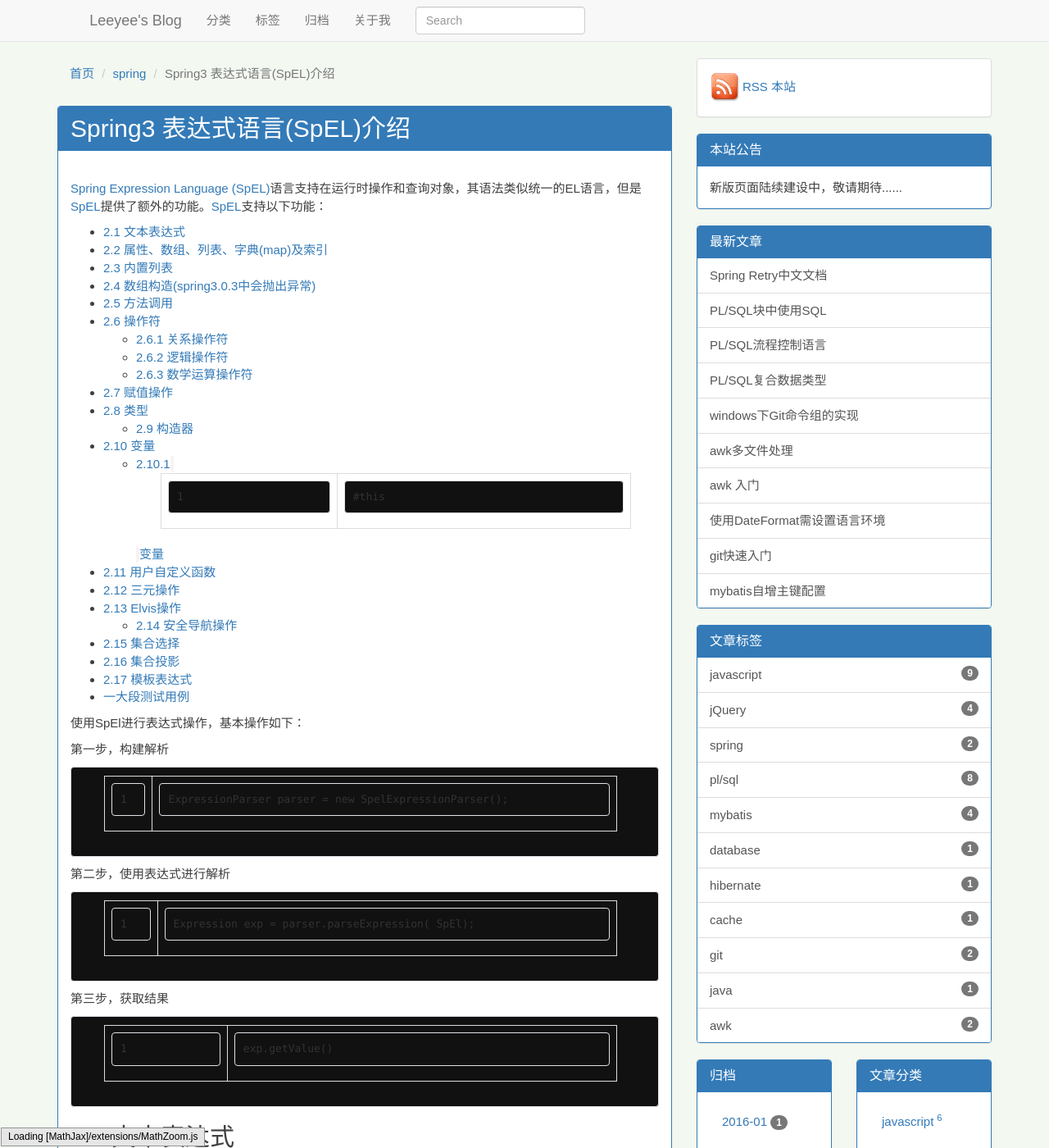
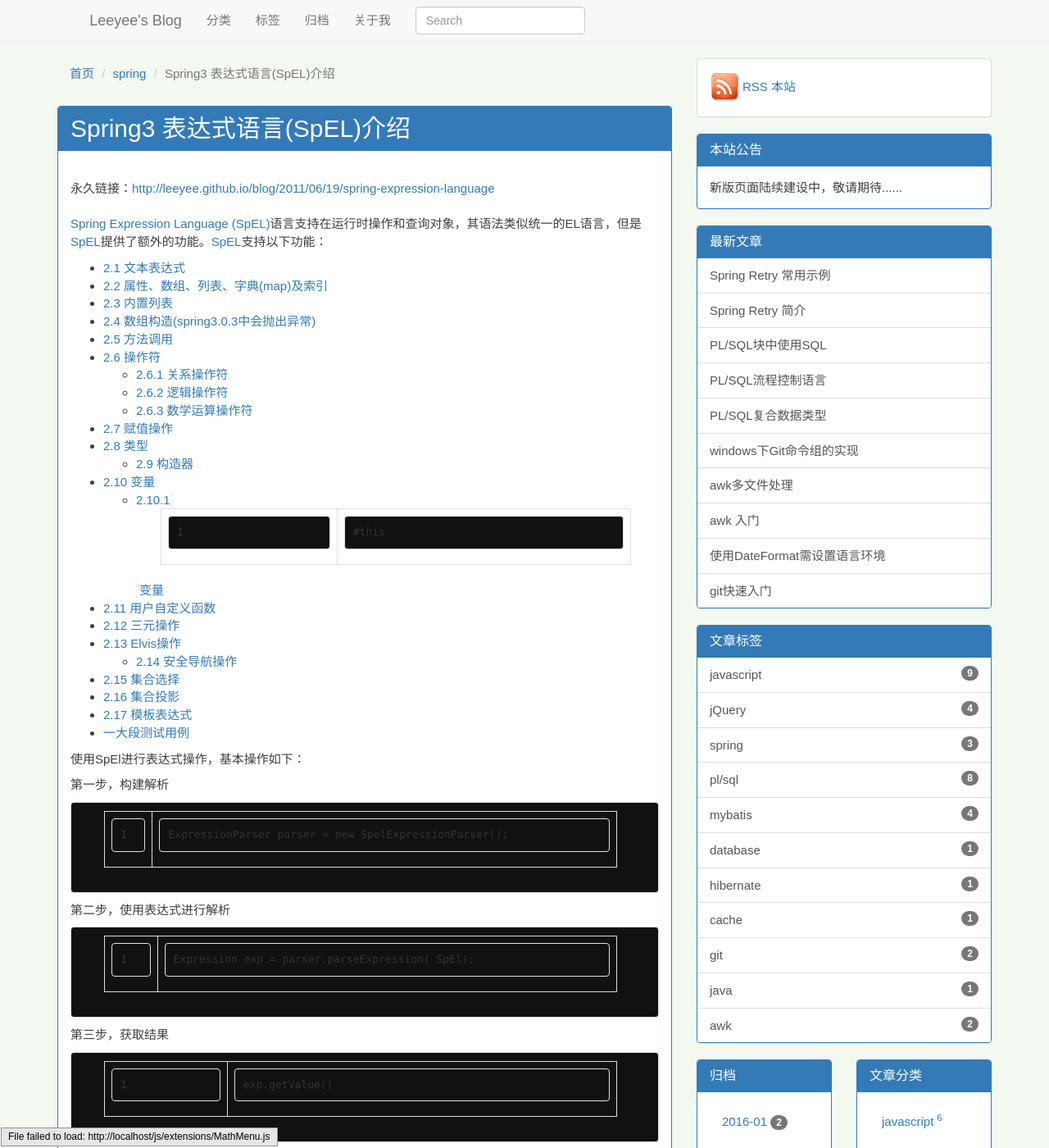
Before and after one commit to leeyee/leeyee.github.com, a Jekyll site: the page built from _posts/spring/2011-06-19-spring-expression-language.md, in a window 1280 px wide and 1400 px high. Shown: the whole window at 82% size. Built offline with Jekyll 4.4.1, drawn with Linux system fonts in a browser that asks for light colours; nearby versions of some CDN libraries; a script that is not in the unit is left out; comment, search, counter and statistics services are not loaded; some of the changed lines change nothing that is shown; some of the changed text lies outside the part shown.

Commit message:
添加spring retry 常用示例

```diff
--- a/_layouts/post.html
+++ b/_layouts/post.html
@@ -22,7 +22,12 @@
             </a>
             {% endif %}
         </address>
-        <div id="j_article">{{ content }}</div>
+        <div id="j_article">
+            <div>永久链接：<a href="{{site.url}}{{page.url}}">{{site.url}}{{page.url}}</a></div>
+            <br/>
+            {{ content }}
+        </div>
+        <div style="margin-bottom: 8px;">永久链接：<a href="{{site.url}}{{page.url}}">{{site.url}}{{page.url}}</a></div>
         <div class="panel" style="margin-top: 40px">
             <dl style="margin: 5px 0px">
                 <dt style="border-bottom:1px #cccccc dashed;margin-bottom: 5px;padding-bottom: 3px">相关阅读</dt>
--- a/_posts/spring/2016-01-17-spring-retry-simple-introduce.md
+++ b/_posts/spring/2016-01-17-spring-retry-simple-introduce.md
@@ -1,10 +1,10 @@
 ---
 layout: post
-title: Spring Retry中文文档
-description: Spring-Retry中文文档
+title: Spring Retry 简介
+description: Spring-Retry 简介
 category: spring
 tag: [spring]
-keywords: [spring-retry,retry,spring重试]
+keywords: [spring-retry,retry,spring重试,spring retry 中文]
 ---
 
 * TOC
@@ -15,9 +15,9 @@
 
 ## 9.1  RetryTemplate 重试模板方法
 
-**Note：** The retry functionality was pulled out of Spring Batch as of 2.2.0. It is now part of a new library, Spring Retry.
+** Note：** The retry functionality was pulled out of Spring Batch as of 2.2.0. It is now part of a new library, Spring Retry.
 
-**注意：**从Spring Batch 2.2.0开始，重试功能作为一个新的项目Spring Retry单独维护
+** 注意：**从Spring Batch 2.2.0开始，重试功能作为一个新的项目Spring Retry单独维护
 
 To make processing more robust and less prone to failure, sometimes it helps to automatically retry a failed operation in case it might succeed on a subsequent attempt. Errors that are susceptible to this kind of treatment are transient in nature. For example a remote call to a web service or RMI service that fails because of a network glitch or a DeadLockLoserException in a database update may resolve themselves after a short wait. To automate the retry of such operations Spring Batch has the RetryOperations strategy. The RetryOperations interface looks like this:
 
@@ -160,10 +160,10 @@
 
 这种方式下，失败操作被标识为状态在每次重试操作时返回。对于标识的状态，可以通过提供一个能返回唯一标识的`RetryState` 对象来定义。该标识在 `RetryContextCache` 对象被当作一个唯一键处理。
 
-**Warning**
+** Warning **
 Be very careful with the implementation of Object.equals() and Object.hashCode() in the key returned by RetryState. The best advice is to use a business key to identify the items. In the case of a JMS message the message ID can be used.
 
-**注意：**通过 `RetryState` 返回 key 时，要小心 key 的 `equals()` 和 `hashCode()` 方法。最好的方式是使用一个业务键去标识。比如在使用JMS消息时，可以使用消息的ID作为key。
+** 注意：**通过 `RetryState` 返回 key 时，要小心 key 的 `equals()` 和 `hashCode()` 方法。最好的方式是使用一个业务键去标识。比如在使用JMS消息时，可以使用消息的ID作为key。
 
 When the retry is exhausted there is also the option to handle the failed item in a different way, instead of calling the RetryCallback (which is presumed now to be likely to fail). Just like in the stateless case, this option is provided by the RecoveryCallback, which can be provided by passing it in to the execute method of RetryOperations.
 
@@ -179,10 +179,10 @@
 
 `RetryTemplate`决定重试与否是由`RetryPolicy`方法（`RetryPolicy`是通过 `RetryContext`来操作的）来决定。`RetryTemplate`通过当前的 `RetryPolicy`创建一个`RetryContext`并在每一次重试尝试时调用`RetryCallback`。回调失败后`RetryTemplate`通知`RetryPolicy`让其更新状态（状态信息存储在`RetryContext`中），并询问`RetryPolicy`是否进行可以进行下一次重试。假如重试不可用（比如到达重试次数限制或者重试超时），`RetryPolicy`将修改其状态。`RetryPolicy` 简单的实现只是抛出`RetryExhaustedException`[^correct1]这将导致所有的封闭事务回滚。更复杂的实现方式可能会试图尝试一些恢复性操作，在这种情况下，事务是保持不变的。
 
-**Tip**
+** Tip **
 Failures are inherently either retryable or not - if the same exception is always going to be thrown from the business logic, it doesn't help to retry it. So don't retry on all exception types - try to focus on only those exceptions that you expect to be retryable. It's not usually harmful to the business logic to retry more aggressively, but it's wasteful because if a failure is deterministic there will be time spent retrying something that you know in advance is fatal.
 
-**技巧：** 对于失败，无论是重试与否，如果业务逻辑总是抛出相同的异常，那么重试是没有意义的。因此，不要对所有的异常都进行重试，而是将重试的焦点放在那些你希望进行重试的异常上。虽然对所以异常都进行重试对于业务没有影响，但这会将时间浪费在事先已知的致命错误上。
+** 技巧：** 对于失败，无论是重试与否，如果业务逻辑总是抛出相同的异常，那么重试是没有意义的。因此，不要对所有的异常都进行重试，而是将重试的焦点放在那些你希望进行重试的异常上。虽然对所以异常都进行重试对于业务没有影响，但这会将时间浪费在事先已知的致命错误上。
 
 Spring Batch provides some simple general purpose implementations of stateless RetryPolicy, for example a SimpleRetryPolicy, and the TimeoutRetryPolicy used in the example above.
 
@@ -334,6 +334,7 @@
 
 上面的例子使用拦截器内部默认的RetryTemplate。可以通过注入新的重试策略和监听到拦截器中，改变上述默认机制。
 
+-------
 
 [^correct1]: Spring-Retry 1.2.2版本中，`RetryExhaustedException`已被替换成`ExhaustedRetryException`
 
--- /dev/null
+++ b/_posts/spring/2016-01-19-spring-retry-common-case.md
@@ -0,0 +1,242 @@
+---
+layout: post
+title:  Spring Retry 常用示例
+description: Spring Retry 常用示例
+category: spring
+tag: [spring]
+keywords: [spring-retry,retry,spring重试,spring retry 注解]
+---
+
+* TOC
+{:toc}
+
+## 重试策略
+
+### 连续重试N次
+
+`SimpleRetryPolicy`可以实现指定次数的重试。只需要设置 *maxAttempts* 参数即可。其默认重试次数是3次。该策略为创建`RetryTemplate`对象时默认的重试策略。具体使用如下：
+
+	SimpleRetryPolicy simpleRetryPolicy = new SimpleRetryPolicy();
+	simpleRetryPolicy.setMaxAttempts(4);
+
+### 规定时间内连续重试
+
+`TimeoutRetryPolicy`可以实现指定时间内的重试。超时时间通过参数 *timeout* 进行设置。默认超时时间1s。使用方式如下：
+
+	// all spend 1s
+	TimeoutRetryPolicy timeoutRetryPolicy = new TimeoutRetryPolicy();
+    timeoutRetryPolicy.setTimeout(2000L);
+
+### 组合重试
+
+`CompositeRetryPolicy`实现了重试策略的组合。通过其 *policies* 字段，可以为其添加多个重试策略。组合策略执行的过程中，所有策略只要有一个达成终止条件，那么该重试结束。我们可以用组合重试策略实现一些相对比较复杂的重试。比如我们要实现在指定时间1s内重试3次，每次重试间隔0.2秒，就可以使用以下方法：
+
+	CompositeRetryPolicy compositeRetryPolicy = new CompositeRetryPolicy();
+
+	SimpleRetryPolicy simpleRetryPolicy = new SimpleRetryPolicy();
+
+	TimeoutRetryPolicy timeoutRetryPolicy = new TimeoutRetryPolicy();
+
+	FixedBackOffPolicy fixedBackOffPolicy = new FixedBackOffPolicy();
+	fixedBackOffPolicy.setBackOffPeriod(200); // 每次重试间隔200ms
+
+	compositeRetryPolicy.setPolicies(new RetryPolicy[]{
+			simpleRetryPolicy,
+			timeoutRetryPolicy,
+	});
+
+通过该方法，如果重试总耗时超过1s，重试次数不超过3次，那么重试终止；如果未超过1s，但重试次数已达到3次，那么重试终止！（重试等待的设置可以看下文）
+
+### 异常分类重试
+
+有可能存在这样一种场景，比如在进行HTTP请求时，有可能因为网络原因导致请求超时，也有可能在拿到HTTP响应结果后的业务处理中发生异常，针对这两种异常我们可能需要不同的异常重试机制。这时就可以通过`ExceptionClassifierRetryPolicy`对异常分类进行分类：
+
+	ExceptionClassifierRetryPolicy retryPolicy = new ExceptionClassifierRetryPolicy();
+	Map<Class<? extends Throwable>, RetryPolicy> policyMap = Maps.newHashMap();
+
+	policyMap.put(NullPointerException.class, new SimpleRetryPolicy());
+	policyMap.put(ArithmeticException.class, new TimeoutRetryPolicy());
+
+	retryPolicy.setPolicyMap(policyMap);
+
+上述示例中，我们针对重试业务抛出的空指针异常使用`SimpleRetryPolicy`策略，而对于算术异常采用`TimeoutRetryPolicy`策略。实际的重试过程中，这两中情况有可能交替出现，但不管如何，只要有一个重试策略达到终止状态，则整个重试调用终止。
+
+## 等待策略（BackOff）
+
+重试策略`RetryPolicy`只是实现了基本的重试功能，也就是核心的循环逻辑，形如以下的代码：
+
+	do ... while
+
+那么每次重试之间的相关场景该如何处理呢？为此，Spring Retry 将重试间可能有的重试等待策略抽像成了`BackoffPolicy`接口，并提供了一些简单的实现。
+
+在使用`RetryTemplate`时，可以通过*setBackOffPolicy*方法进行设置。
+
+### 指定时间等待
+
+首先`FixedBackOffPolicy`应该是最常用的重试间隔[^comment1]策略！通过该类，可以指定重试之间需要等待的时间。FixedBackOffPolicy 有两个基本属性：*backOffPeriod* 和 *sleeper*。可以通过*backOffPeriod* 直接设定间隔实现，当然也可以通过*sleeper*属性，实现自己的重试间隔方法。同时，*backOffPeriod*实质上还是调用了Sleeper实现（`sleeper.sleep(backOffPeriod);`）。
+
+	FixedBackOffPolicy fixedBackOffPolicy = new FixedBackOffPolicy();
+	fixedBackOffPolicy.setBackOffPeriod(1500);
+
+### 指数级等待
+
+`ExponentialBackOffPolicy`类提供了指数级重试间隔的实现。通过该类，可以使重试之间的等待按指数级增长。其中
+
+ - *initialInterval*属性为初始默认间隔，默认值是100毫秒；
+ -  *maxInterval*属性为最大默认间隔。当实际计算出的间隔超过该值时，使用该值。默认为30秒；
+ -  *multiplier*为乘数。默认2，当其等于1时，其行为同`FixedBackOffPolicy`为固定时间间隔。建议不要使用1，会造成重试过快！
+
+`FixedBackOffPolicy`的时间间隔计算公式是：
+
+	Math.min(maxInterval, Math.pow(initialInterval, multiplier))
+
+源码为：
+
+	public synchronized long getSleepAndIncrement() {
+		long sleep = this.interval;
+		if (sleep > maxInterval) {
+			sleep = maxInterval;
+		}
+		else {
+			this.interval = getNextInterval();
+		}
+		return sleep;
+	}
+
+	protected long getNextInterval() {
+		return (long)(this.interval * this.multiplier);
+	}
+
+### 指数级随机等待
+
+`ExponentialRandomBackOffPolicy`继承自`ExponentialBackOffPolicy`，只是重写了获取重试时间间隔的方法。在获取重试间隔后，在加上一些随机的时间。具体实现可参看源码：
+
+	@Override
+	public synchronized long getSleepAndIncrement() {
+		long next = super.getSleepAndIncrement();
+		next = (long)(next*(1 + r.nextFloat()*(getMultiplier()-1)));
+		return next;
+	}
+
+### 指定范围内的随机等待
+
+`UniformRandomBackOffPolicy`允许给定最大，最小等待时间，然后让每次的重试在其之间进行随机等待。参数*minBackOffPeriod*和*maxBackOffPeriod*的默认值分别为500ms和1500ms，具体的计算方式是：
+
+	protected void doBackOff() throws BackOffInterruptedException {
+		try {
+			long delta = maxBackOffPeriod==minBackOffPeriod ? 0 : random.nextInt((int) (maxBackOffPeriod - minBackOffPeriod));
+			sleeper.sleep(minBackOffPeriod + delta );
+		}
+		catch (InterruptedException e) {
+			throw new BackOffInterruptedException("Thread interrupted while sleeping", e);
+		}
+	}
+
+## 基于注解的重试
+
+最后我们了解下如何使用注解实现重试机制。最基本的，我们需要以下这几个注解：
+
+ - @EnableRetry：能否重试。注解类的，其*proxyTargetClass*属性为*true*时，使用CGLIB代理。默认使用标准JAVA注解。当类中有@Retryable注释的方法时，对该方法生成代理。
+
+ - @Retryable：注解需要被重试的方法。
+	 - *include* 指定处理的异常类。默认所有异常
+	 - *maxAttempts* 最大重试次数。默认3次
+	 -  *backoff* 重试等待策略。默认使用@Backoff注解
+
+- @Backoff：重试等待策略。
+	- 不设置参数时，默认使用`FixedBackOffPolicy`，重试等待1000ms
+	- 只设置*delay()*属性时，使用`FixedBackOffPolicy`，重试等待指定的毫秒数
+	- 当设置*delay()*和*maxDealy()*属性时，重试等待在这两个值之间均态分布
+	- 使用*delay()*，*maxDealy()*和*multiplier()*属性时，使用`ExponentialBackOffPolicy`
+	- 当设置*multiplier()*属性不等于0时，同时也设置了*random()*属性时，使用`ExponentialRandomBackOffPolicy`
+
+- @Recover: 用于方法。用于@Retryable失败时的“兜底”处理方法。@Recover注释的方法参数为@Retryable异常类，返回值应与重试方法返回相同，否则无法识别！因此可以针对可能异常设置多个@Recover方法进行“兜底”处理。
+
+对于@Backoff 可以具体查看下参数不同时源码是如何处理的[^codefrom1]：
+
+	private BackOffPolicy getBackoffPolicy(Backoff backoff) {
+		long min = backoff.delay() == 0 ? backoff.value() : backoff.delay();
+		long max = backoff.maxDelay();
+		if (backoff.multiplier() > 0) {
+			ExponentialBackOffPolicy policy = new ExponentialBackOffPolicy();
+			if (backoff.random()) {
+				policy = new ExponentialRandomBackOffPolicy();
+			}
+			policy.setInitialInterval(min);
+			policy.setMultiplier(backoff.multiplier());
+			policy.setMaxInterval(max > min ? max : ExponentialBackOffPolicy.DEFAULT_MAX_INTERVAL);
+			if (sleeper != null) {
+				policy.setSleeper(sleeper);
+			}
+			return policy;
+		}
+		if (max > min) {
+			UniformRandomBackOffPolicy policy = new UniformRandomBackOffPolicy();
+			policy.setMinBackOffPeriod(min);
+			policy.setMaxBackOffPeriod(max);
+			if (sleeper != null) {
+				policy.setSleeper(sleeper);
+			}
+			return policy;
+		}
+		FixedBackOffPolicy policy = new FixedBackOffPolicy();
+		policy.setBackOffPeriod(min);
+		if (sleeper != null) {
+			policy.setSleeper(sleeper);
+		}
+		return policy;
+	}
+
+最后给出一个使用示例，供大家参考下：
+
+	@Service
+	@EnableRetry()
+	public class AnnoService {
+		public Logger logger = LoggerFactory.getLogger(AnnoService.class);
+
+		@Retryable(maxAttempts = 5, backoff = @Backoff(random = true))
+		public String someService() {
+			int random = (int) (Math.random() * 10);
+
+			if (random < 4) {
+				logger.info("random={} Null Pointer Excep", random);
+				throw new NullPointerException();
+			} else if (random < 9) {
+				logger.info("random={} Arithmetic Excep", random);
+				throw new ArithmeticException();
+			}
+
+			logger.info("random={} ok !!!!", random);
+			return "ok";
+		}
+
+		@Recover
+		public String recover(NullPointerException ne) {
+			logger.info("{}", "NullPointerException");
+			return "null pointer recover";
+		}
+
+		@Recover
+		public String recover(ArithmeticException ne) {
+			logger.info("{}", "ArithmeticException");
+			return "ArithmeticException recover";
+		}
+
+	}
+
+	public class Main {
+		public static void main(String[] args) throws Exception {
+
+			ApplicationContext context = new AnnotationConfigApplicationContext("com.leeyee.spring.retry.*");
+
+			AnnoService annoService = context.getBean(AnnoService.class);
+			String result = annoService.someService();
+			System.out.println(result);
+		}
+	}
+
+-------
+
+[^comment1]:  英文原文是BackOffPolicy也就是回退策略，看具体的作用的话，感觉还是重试间隔比较好理解
+
+[^codefrom1]: org.springframework.retry.annotation.AnnotationAwareRetryOperationsInterceptor
```
